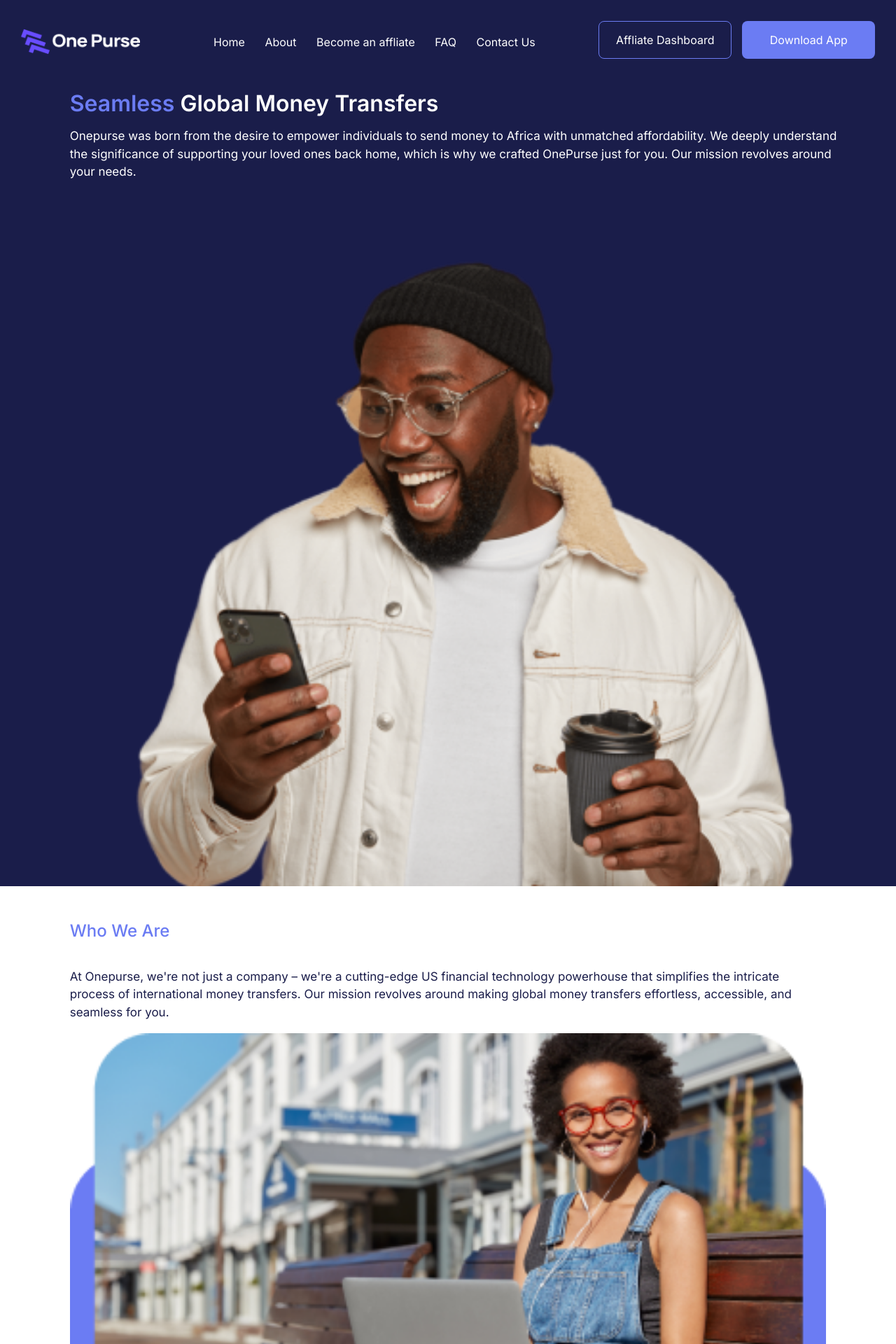
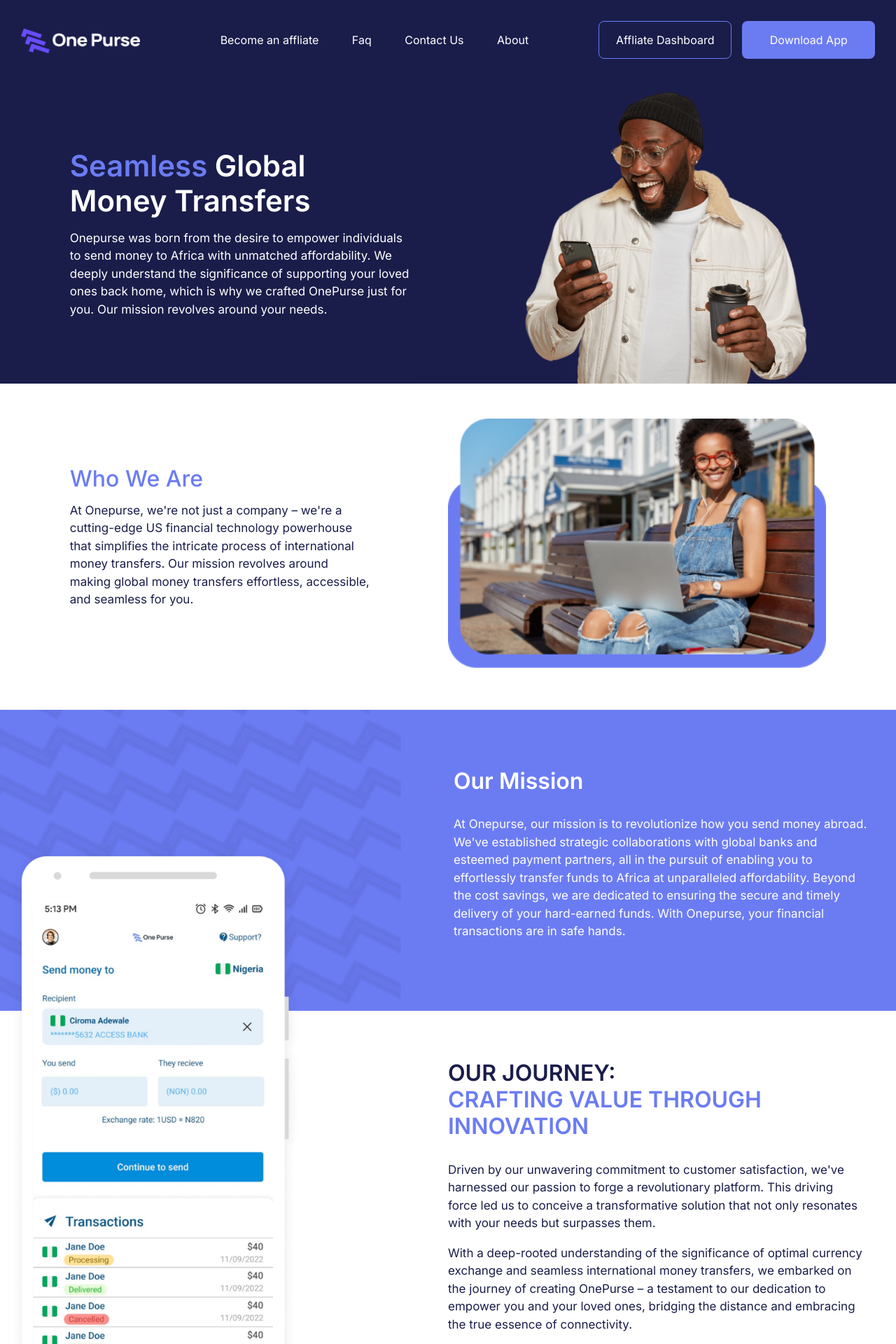
Before and after one commit to one-purse-org/onepurse-landing-page, a React (Create React App) app in the folder landing-page/: page /about in a window 1280 px wide. Shown: the top 1920 px of the page at 70% size. Built offline with nearby package versions, Linux system fonts and the light colour scheme.

Commit message:
pushing changes to save

```diff
--- a/landing-page/src/about/components/firstComponent.js
+++ b/landing-page/src/about/components/firstComponent.js
@@ -4,7 +4,7 @@
     return (
         <div className="first-div">
             <Navbar/>
-            <div className="container ms-sm-0 ms-md-auto">
+            <div className="container-md ms-sm-0 ms-md-auto pt-sm-5 pt-lg-0">
                 <div className="first-div-container">
                     <div className="first-div-text">
                         <h1>
@@ -17,7 +17,8 @@
                         </p>
                     </div>
                     <div className="first-div-img">
-                        <img src="img/guywithphone.png" alt="count-money"></img>
+                        <img className="guywithphone" src="img/guywithphone.png" alt="count-money"></img>
+                        <img className="guywithphonelg" src="img/guywithphonelg.png"></img>
                     </div>
                 </div>
             </div>
--- a/landing-page/src/about/components/thirdComponent.js
+++ b/landing-page/src/about/components/thirdComponent.js
@@ -3,8 +3,11 @@
 function Third(){
     return(
         <div className="third-div">
-                <div className="our-mission container-md ms-sm-0 ms-md-auto">
-                    <div className="our-mission-container">
+                <div className="our-mission">
+                    <div className="our-mission-container container-xxl ms-sm-0 ms-xxl-auto">
+                        <div className="ourmissionmask"><img src="img/ourmissionmask.png"></img></div>
+
+                        <div className="ourmissioncontent">
                             <h2>Our Mission</h2>
                             <p>
                                 At Onepurse, our mission is to revolutionize how you send money abroad.
@@ -16,12 +19,14 @@
                             </p>
                         </div>
                     </div>
+                </div>
 
-                <div className="our-journey container-md ms-sm-0 ms-md-auto">
+                <div className="our-journey">
+                    <div className="our-journey-container container-xxl ms-sm-0 ms-xxl-auto">
                         <div className="position-relative mx-auto our-story-image">
                             <img className="position-absolute" src="img/our-story.png" alt="our-story"/>
                         </div>
-                    <div className="our-journey-container">
+                        <div className="our-journey-content">
                             <h2>OUR JOURNEY:<br/><span>CRAFTING VALUE THROUGH INNOVATION</span> </h2>
                             <p>
                                 Driven by our unwavering commitment to customer satisfaction, we've harnessed our
@@ -37,6 +42,7 @@
                         </div>
                     </div>
                 </div>
+        </div>
     )
 };
 
--- a/landing-page/src/reusable/components/Navbar.jsx
+++ b/landing-page/src/reusable/components/Navbar.jsx
@@ -25,11 +25,10 @@
                 </Link>
 
                 <div className="links">
-                    <Link className={props.color==="white"&&"link-white"} to="/">Home</Link>
-                    <Link className={props.color==="white"&&"link-white"} to="/about">About</Link>
-                    <Link className={props.color==="white"&&"link-white"} to="/affliate">Become an affliate</Link>
-                    <Link className={props.color==="white"&&"link-white"} to="/FAQ">FAQ</Link>
-                    <Link className={props.color==="white"&&"link-white"} to="/contact">Contact Us</Link>
+                    <Link onClick={close} to="/affliate">Become an affliate</Link>
+                    <Link onClick={close} to="/faq">Faq</Link>
+                    <Link onClick={close} to="/contact">Contact Us</Link>
+                    <Link onClick={close} to="/about">About</Link>
                 </div>
                 <div className='hamburger-menu' onClick={hamburger}>
                     <img src='img/hamburger.svg' className='hamburger-menu-img'></img>
@@ -54,7 +53,6 @@
                                 <Link onClick={close} to="/faq">Faq</Link>
                                 <Link onClick={close} to="/contact">Contact Us</Link>
                                 <Link onClick={close} to="/about">About</Link>
-
                             </div>
                     </div>
                     <hr className='cover-screen-horizontal-rule'/>
--- a/landing-page/src/styles/about/first.css
+++ b/landing-page/src/styles/about/first.css
@@ -5,7 +5,7 @@
 }
 
 .first-div-container{
-  padding-left: 1rem;
+  padding: 0 1rem;
 }
 
 
@@ -13,6 +13,7 @@
     font-size: 32px;
     font-weight: 600;
     margin-bottom: 15px;
+    width: 90%;
 }
 
 .first-div-text span{
@@ -21,6 +22,50 @@
 
 .first-div-img img{
     width: 100%;
+}
+
+.first-div-img .guywithphonelg{
+    display: none;
+}
+
+@media (min-width:768px) {
+    .first-div-img .guywithphonelg{
+        display: inline-block;
+    }
+
+    .first-div-img .guywithphone{
+        display: none;
+    }
+
+    .first-div-container{
+        display: flex;
+        align-items: end;
+    }
+
+    .first-div-container .first-div-text{
+        width: 45%;
+    }
+
+    .first-div-container .first-div-img{
+        margin-left: auto;
+        width: 55%;
+    }
+}
+
+@media (min-width:992px) {
+    .first-div-container .first-div-text{
+        padding-bottom: 7%;
+    }
+
+    .first-div-container .first-div-text h1{
+        font-size: 42px;
+    }
+
+    .first-div-container{
+
+        align-items: end;
+    }
+
 }
 
 @media (max-width:200px) {
--- a/landing-page/src/styles/about/fourth.css
+++ b/landing-page/src/styles/about/fourth.css
@@ -63,6 +63,10 @@
 #about .footer-cta .footer-cta-content a{
     margin: 10px auto;
     width: 190px;
+}
+
+@media (min-width:768px) {
+
 }
 
 @media (max-width: 360px) {
--- a/landing-page/src/styles/about/second.css
+++ b/landing-page/src/styles/about/second.css
@@ -10,7 +10,7 @@
 .second-div-container h2{
     color: rgba(107, 124, 243, 1);
     font-size: 24px;
-    padding-bottom: 30px;
+    margin-bottom: 30px;
 }
 
 .second-div-container p{
@@ -25,6 +25,36 @@
 .second-div-container{
     padding: 0 1rem;
 }
+
+@media (min-width:760px) {
+    .second-div-container h2{
+        color: rgba(107, 124, 243, 1);
+        font-size: 32px;
+        margin-bottom: 30px;
+    }
+
+    .second-div-container{
+        display: flex;
+        justify-content: space-between;
+        align-items: center;
+    }
+
+    .second-div-container .text{
+        width: 40%;
+    }
+
+    .second-div-container .text h2{
+        margin-bottom: 13px;
+    }
+
+    .second-div-container .img{
+        width: 50%;
+    }
+
+
+
+}
+
 
 @media (max-width:300px) {
     .second-div-container{
--- a/landing-page/src/styles/about/third.css
+++ b/landing-page/src/styles/about/third.css
@@ -1,4 +1,4 @@
-.third-div img{
+.our-story-image img{
     width: 100%;
     top: -335px;
 }
@@ -7,39 +7,101 @@
     width: 350px;
 }
 
-.our-mission-container{
-    padding: 40px 1rem 350px;
+.ourmissionmask{
+    display: none;
 }
 
-.our-journey-container{
+
+.our-journey-content{
     padding: 350px 1rem 40px;
 }
 
 .our-mission{
     background-color: rgba(107, 124, 243, 1);
     color: rgba(255, 255, 255, 1);
+    padding: 40px 1rem 350px;
 }
 
-.our-mission-container h2, .our-journey-container h2{
+.our-mission-container h2, .our-journey-content h2{
     font-size: 24px;
     font-weight: 600;
     margin-bottom: 30px;
 }
 
-.our-journey-container p{
+.our-journey-content p{
     color: rgba(26, 29, 74, 1);
 }
 
-.our-journey-container h2{
+.our-journey-content h2{
     color: rgba(26, 29, 74, 1);
 }
 
-.our-journey-container span{
+.our-journey-content span{
     color: rgba(107, 124, 243, 1)
 }
 
 .our-journey{
     background-color: rgba(255, 255, 255, 1);
+}
+
+@media (min-width:768px) {
+    .ourmissionmask{
+        display: block;
+        width: 52%;
+    }
+
+    .ourmissionmask img{
+        width: 100%;
+    }
+
+    .ourmissioncontent{
+        width: 48%;
+        padding: 20px 0;
+    }
+
+    .ourmissioncontent h2, .our-journey-content h2{
+        font-size: 32px;
+    }
+
+    .our-mission-container{
+        display: flex;
+        align-items: center;
+        justify-content: space-between;
+        --bs-gutter-x: 0;
+    }
+
+    .our-mission{
+        padding: 0;
+        padding-right: 2rem;
+    }
+
+    .our-story-image{
+        width: 50%;
+    }
+
+    .our-story-image img {
+        width: 90%;
+        top: -27%;
+        left: -20px;
+    }
+
+    .our-journey-container{
+        display: flex;
+    }
+    .our-journey-content{
+        padding: 70px 0rem 200px;
+        padding-right: 2rem;
+        width: 50%;
+    }
+
+}
+
+@media (min-width:1024px) {
+    .our-story-image img {
+        width: 70%;
+        top: -35%;
+        left: -20px;
+    }
 }
 
 @media (max-width:360px) {
@@ -55,30 +117,30 @@
         padding: 40px 0.5rem 210px;
     }
 
-    .our-journey-container{
+    .our-journey-content{
         padding: 210px 0.5rem 40px;
     }
 
 }
 
 @media (max-width:300px) {
-    .our-mission-container h2, .our-journey-container h2{
+    .our-mission-container h2, .our-journey-content h2{
         font-size: 20px;
         margin-bottom: 25px;
     }
 
-    .our-mission-container p, .our-journey-container p{
+    .our-mission-container p, .our-journey-content p{
         font-size: 12px;
     }
 }
 
 @media (max-width:200px) {
-    .our-mission-container h2, .our-journey-container h2{
+    .our-mission-container h2, .our-journey-content h2{
         font-size: 16px;
         margin-bottom: 15px;
     }
 
-    .our-mission-container p, .our-journey-container p{
+    .our-mission-container p, .our-journey-content p{
         font-size: 9px;
     }
 
@@ -95,7 +157,7 @@
         padding: 40px 0.2rem 110px;
     }
 
-    .our-journey-container{
+    .our-journey-content{
         padding: 110px 0.2rem 40px;
     }
 
--- a/landing-page/src/styles/reuseable/navbar.css
+++ b/landing-page/src/styles/reuseable/navbar.css
@@ -86,9 +86,8 @@
     margin: 0 1rem 0;
     padding-left: 0;
     padding-right: 0;
-    padding: 30px 1rem 40px;
+    padding: 30px 1rem 0px;
     display: flex;
-    align-items: center;
 }
 
 @media (min-width:0px) {
@@ -240,6 +239,10 @@
         display: flex;
     }
 
+    .div-container{
+        align-items: baseline;
+    }
+
     }
 
 @media (max-width:240px) {
```
Also changed, not shown: landing-page/public/img/guywithphonelg.png (added), landing-page/public/img/ourmissionmask.png (added). Lines whose indentation alone changed are shown as unchanged.
